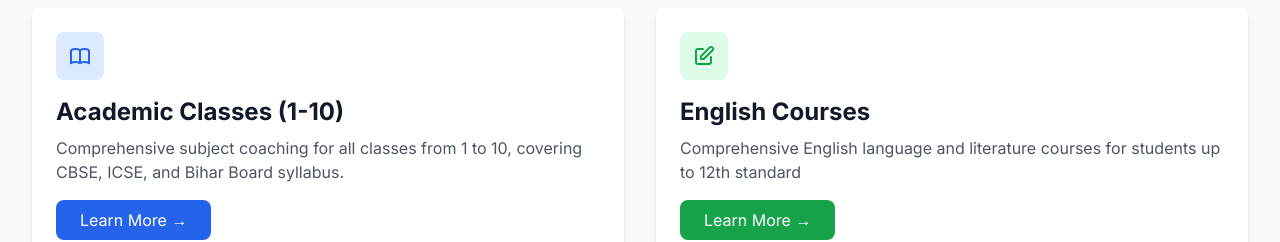
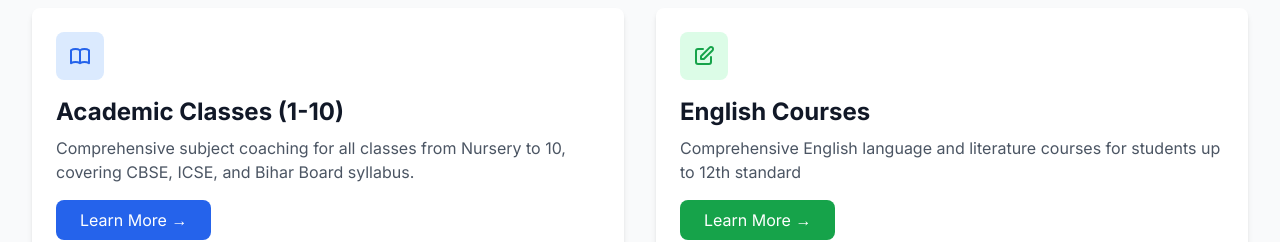
Before and after one commit to replicaboy/Siksha_and_diskha, a Next.js app: page / in a window 1280 px wide. Shown: the part 1760-2002 px from the top of the page. Built offline with nearby package versions, Linux system fonts and the light colour scheme.

Commit message:
Update page.tsx

```diff
--- a/src/app/page.tsx
+++ b/src/app/page.tsx
@@ -3,7 +3,7 @@ import type { Metadata } from 'next';
 
 export const metadata: Metadata = {
   title: 'Siksha And Diksha Classes - Quality Education in Banauli, Darbhanga',
-  description: 'Leading coaching center in Banauli, Darbhanga offering Classes 1-10 coaching for CBSE, ICSE, Bihar Board, English courses, Spoken English, and Polytechnic preparation.',
+  description: 'Leading coaching center in Banauli, Darbhanga offering Classes Nursery to 10th coaching for CBSE, ICSE, Bihar Board, English courses, Spoken English, and Polytechnic preparation.',
   keywords: 'coaching center Darbhanga, Banauli coaching, CBSE coaching, ICSE coaching, Bihar Board, spoken English, polytechnic coaching',
 };
 
@@ -161,7 +161,7 @@ export default function Home() {
               </div>
               <h3 className="text-2xl font-bold mb-2 text-gray-900">Academic Classes (1-10)</h3>
               <p className="text-gray-600 mb-4">
-                Comprehensive subject coaching for all classes from 1 to 10, covering CBSE, ICSE, and Bihar Board syllabus.
+                Comprehensive subject coaching for all classes from Nursery to 10, covering CBSE, ICSE, and Bihar Board syllabus.
               </p>
               <Link
                 href="/courses/academic"
```
